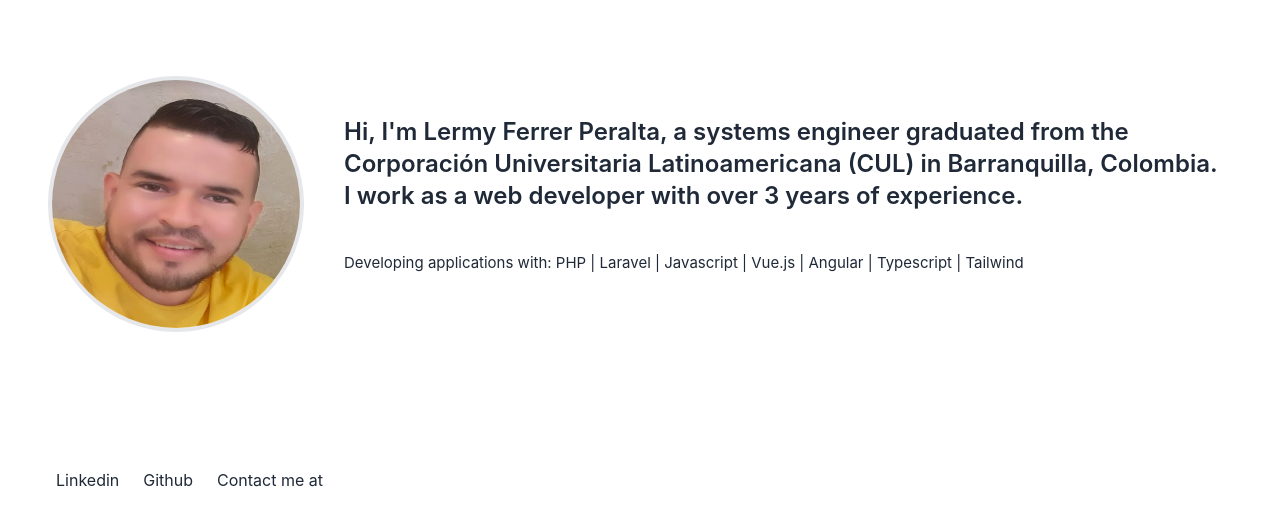
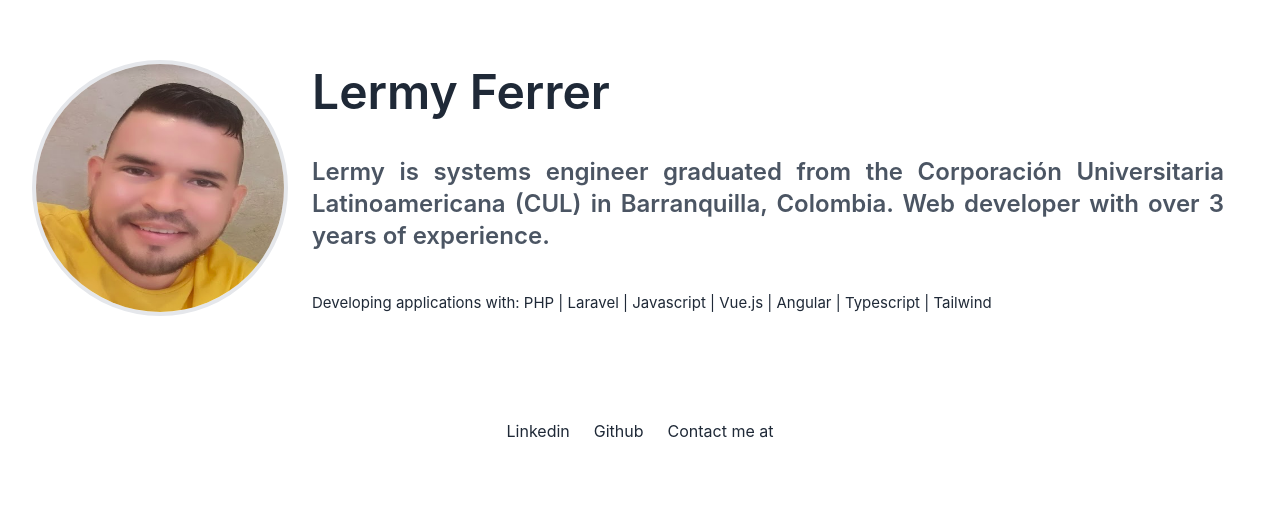
Before and after one commit to lermyferrer/portfolio-web, a Vue app: page / in a window 1280 px wide. Shown: the part 116-642 px from the top of the page. Built offline with nearby package versions, Linux system fonts and the light colour scheme.

Commit message:
fix portofolio

```diff
--- a/index.html
+++ b/index.html
@@ -1,10 +1,10 @@
 <!DOCTYPE html>
-<html lang="en">
+<html lang="es">
   <head>
     <meta charset="UTF-8">
     <link rel="icon" href="/favicon.ico">
     <meta name="viewport" content="width=device-width, initial-scale=1.0">
-    <title>Portfolio lermy Ferrer</title>
+    <title>Lermy Ferrer</title>
   </head>
   <body>
     <div id="app"></div>
--- a/src/App.vue
+++ b/src/App.vue
@@ -4,8 +4,6 @@ import HomeView from "./views/HomeView.vue";
 
 <template>
   <HomeView
-    message="Hi, I'm Lermy Ferrer Peralta, a systems engineer graduated from the Corporación Universitaria Latinoamericana (CUL) in Barranquilla, Colombia. I work as a web developer with over 3 years of experience." description="Developing applications with: PHP | Laravel | Javascript | Vue.js | Angular | Typescript | Tailwind"
+    message="Lermy is systems engineer graduated from the Corporación Universitaria Latinoamericana (CUL) in Barranquilla, Colombia. Web developer with over 3 years of experience." description="Developing applications with: PHP | Laravel | Javascript | Vue.js | Angular | Typescript | Tailwind"
   />
 </template>
-
-<style scoped></style>
--- a/src/components/Footer.vue
+++ b/src/components/Footer.vue
@@ -1,23 +1,46 @@
 <template>
-  <footer class="bg-white rounded-lg p-2 mt-24">
-    <div class="w-full mx-auto max-w-screen-xl p-4 md:flex md:justify-between">
-      <ul class="flex flex-wrap items-center mt-3 text-sm font-medium text-gray-500 sm:mt-0">
+  <footer class="container-footer">
+    <ul
+      class="container-footer__ul"
+    >
       <li>
-          <a href="https://www.linkedin.com/in/lermyferrer" class="mr-4 hover:underline text-gray-800 md:mr-6 text-base">Linkedin</a>
+        <a
+          href="https://www.linkedin.com/in/lermyferrer"
+          class="mr-4 hover:underline text-gray-800 md:mr-6 text-base"
+          >Linkedin</a
+        >
       </li>
       <li>
-          <a href="https://github.com/lermyferrer" class="mr-4 hover:underline text-gray-800 md:mr-6 text-base">Github</a>
+        <a
+          href="https://github.com/lermyferrer"
+          class="mr-4 hover:underline text-gray-800 md:mr-6 text-base"
+          >Github</a
+        >
       </li>
       <li class="socials-link">
-          <a class="hover:underline text-gray-800 text-base" href="mailto:lermy.ferrer@gmail.com" title="Contact me at">Contact me at</a>
+        <a
+          class="hover:underline text-gray-800 text-base"
+          href="mailto:lermy.ferrer@gmail.com"
+          title="Contact me at"
+          >Contact me at</a
+        >
       </li>
     </ul>
-    </div>
   </footer>
 </template>
 
 <script lang="ts">
 export default {
-    name: 'Footer'
+  name: "Footer",
+};
+</script>
+
+<style scoped>
+.container-footer {
+  @apply flex justify-center mt-24;
 }
-</script>
+
+.container-footer__ul {
+    @apply flex flex-wrap items-center mt-3 text-sm font-medium text-gray-500 sm:mt-0
+}
+</style>
--- a/src/views/HomeView.vue
+++ b/src/views/HomeView.vue
@@ -15,20 +15,21 @@ defineProps({
 
 <template>
   <div class="container md:flex lg:mt-36 sm:mt-8">
-    <aside class="p-4 md:flex-none md:w-68">
+    <aside class="flex justify-center p-4 sm:p-0 md:flex-none md:w-64">
       <img
         alt="logo-lermy"
         class="inline-block h-64 w-64 rounded-full border-4"
         src="@/assets/images/mia-2.png"
         width="100"
-        height="90"
+        height="100"
       />
     </aside>
-    <main class="px-4 mb-6 items-center" flex-grow>
-      <p class="text-2xl p-2 mt-12 text-gray-800 font-semibold text-left">
+    <main class="px-4 items-center" flex-grow>
+      <p class="text-5xl p-2 font-semibold text-gray-800">Lermy Ferrer</p>
+      <p class="text-2xl p-2 mt-6 text-gray-600 font-semibold text-justify">
         {{ message }}
       </p>
-      <p class="text-1xl p-2 mt-6 text-gray-800 text-left">
+      <p class="text-1xl p-2 mt-6 text-gray-800 text-justify">
         {{ description }}
       </p>
     </main>
```
Lines whose indentation alone changed are shown as unchanged.
